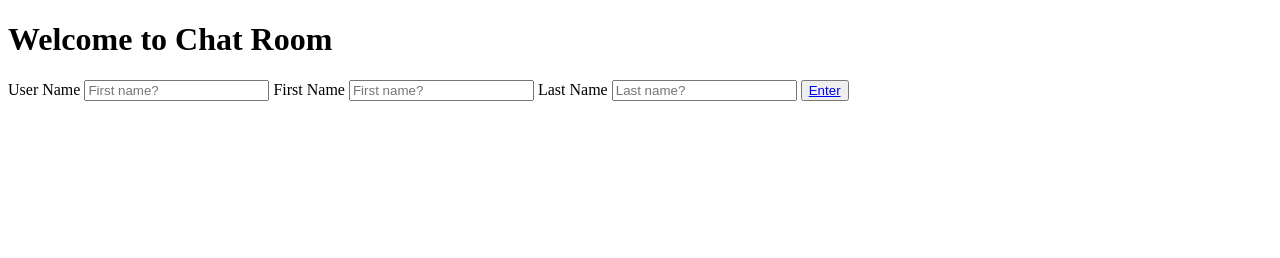
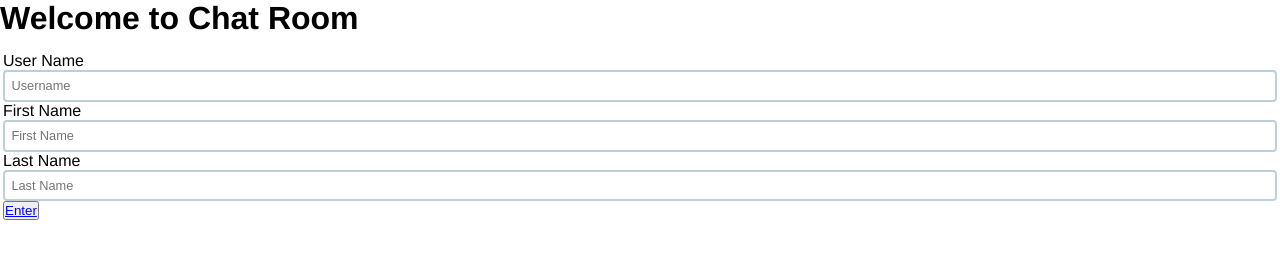
Before and after one commit to NatalieSoberano/Soberano_N_ChatApp, a website: page views/index.html in a window 1280 px wide. Drawn offline with nearby package versions, Linux system fonts and the light colour scheme; files that its build step writes are made by us from their sources.

Commit message:
updated sass files

```diff
--- /dev/null
+++ b/sass/_vars.scss
@@ -0,0 +1,8 @@
+$Pink: #F24987;
+$Dark-blue: #0487D9;
+$Light-blue: #049DD9;
+$Yellow: #F2E635;
+$White: #F2F2F2;
+
+$heading: 'Comfortaa', cursive;
+$body-font: 'Roboto', sans-serif;
--- a/sass/main.scss
+++ b/sass/main.scss
@@ -1,5 +1,11 @@
-/* reset */
-* {
+@import '_vars';
+@import 'modules/_message';
+@import 'modules/_login';
+
+@import url('https://fonts.googleapis.com/css?family=Comfortaa|Roboto&display=swap');
+
+*
+{
 	margin: 0; padding: 0; box-sizing: border-box;
 }
 
@@ -12,65 +18,3 @@ main {
 	height: 100%;
 	flex-direction: row;
 }
-.form-container, .messages { padding: 20px; }
-.form-container {
-	flex: 1;
-	border: 6px solid #bfcfd6;
-	background-color: #e3edf1;
-	position: fixed;
-	bottom: 0;
-	width: 100%;
-
-	label { display: block; margin-bottom: 0.5rem; }
-}
-
-.messages {
-	flex: 2;
-	background-color: #eee;
-	border: 6px solid #e2e0e0;
-}
-
-input, textarea {
-	display: block;
-	width: 100%;
-	border: 2px solid #bfcfd6;
-	//border-color: #bfcfd6;
-	border-radius: 4px;
-	font-size: 0.8rem;
-	padding: 0.4rem;
-	border-style: solid;
-}
-
-textarea { height: 135px; }
-
-
-
-form {
-	//background: #000;
-	padding: 3px;
-	margin: 12px auto;
-	bottom: 0%;
-
-	input[type=submit] {
-		width: auto;
-		padding: 10px;
-		background-color: rgb(75, 200, 17);
-		margin-top: 1rem;
-		border-radius: 8px;
-		color: white;
-		cursor: pointer;
-		text-transform: uppercase;
-		font-weight: bold;
-	}
-}
-
-#messages {
-	list-style-type: none; margin: 0; padding: 0;
-
-	li { padding: 5px 10px;	}
-	li:nth-child(odd) { background: #eee; }
-}
-
-// imports
-
-@import 'modules/_message';
--- a/sass/modules/_message.scss
+++ b/sass/modules/_message.scss
@@ -1,3 +1,62 @@
+.form-container, .messages { padding: 20px; }
+.form-container {
+	flex: 1;
+	border: 6px solid #bfcfd6;
+	background-color: #e3edf1;
+	position: fixed;
+	bottom: 0;
+	width: 100%;
+
+	label { display: block; margin-bottom: 0.5rem; }
+}
+
+.messages {
+	flex: 2;
+	background-color: #eee;
+	border: 6px solid #e2e0e0;
+}
+
+input, textarea {
+	display: block;
+	width: 100%;
+	border: 2px solid #bfcfd6;
+	//border-color: #bfcfd6;
+	border-radius: 4px;
+	font-size: 0.8rem;
+	padding: 0.4rem;
+	border-style: solid;
+}
+
+textarea { height: 135px; }
+
+
+
+form {
+	//background: #000;
+	padding: 3px;
+	margin: 12px auto;
+	bottom: 0%;
+
+	input[type=submit] {
+		width: auto;
+		padding: 10px;
+		background-color: rgb(75, 200, 17);
+		margin-top: 1rem;
+		border-radius: 8px;
+		color: white;
+		cursor: pointer;
+		text-transform: uppercase;
+		font-weight: bold;
+	}
+}
+
+#messages {
+	list-style-type: none; margin: 0; padding: 0;
+
+	li { padding: 5px 10px;	}
+	li:nth-child(odd) { background: #eee; }
+}
+
 .new-message {
     span { font-size: 0.8rem; display: block; margin-bottom: 2px; }
 
--- a/views/index.html
+++ b/views/index.html
@@ -4,21 +4,23 @@
 	<meta charset="UTF-8">
 	<meta name="viewport" content="width=device-width, initial-scale=1.0">
 	<title>Welcome to Chat Room</title>
+	<link rel="stylesheet" href="css/main.css">
+	<link href="https://fonts.googleapis.com/css?family=Comfortaa|Roboto&display=swap" rel="stylesheet">
 </head>
 <body>
 	<h1>Welcome to Chat Room</h1>
 
-	<section class="form-container">
+	<section class="form-container-login">
 		<form>
 			<label for="nickname">User Name</label>
-			<input v-model="input.username" type="text" id="nickname" class="nickname" placeholder="First name?">
+			<input v-model="input.username" type="text" id="nickname" class="nickname logininput" placeholder="Username">
 
 			<label for="nickname">First Name</label>
-			<input type="text" id="fName" class="name" placeholder="First name?">
+			<input type="text" id="fName" class="name logininput" placeholder="First Name">
 
 			<label for="nickname">Last Name</label>
-			<input type="text" id="lName" class="name" placeholder="Last name?">
-			<button><a href="/chat">Enter</a></button>
+			<input type="text" id="lName" class="name logininput" placeholder="Last Name">
+			<button class="button"><a href="/chat">Enter</a></button>
 		</form>
 	</section>
 </body>
```
Also changed, not shown: views/chat.html (+1 -0 lines), README.md, public/css/main.css, sass/modules/_login.scss (added), 1 other file.
